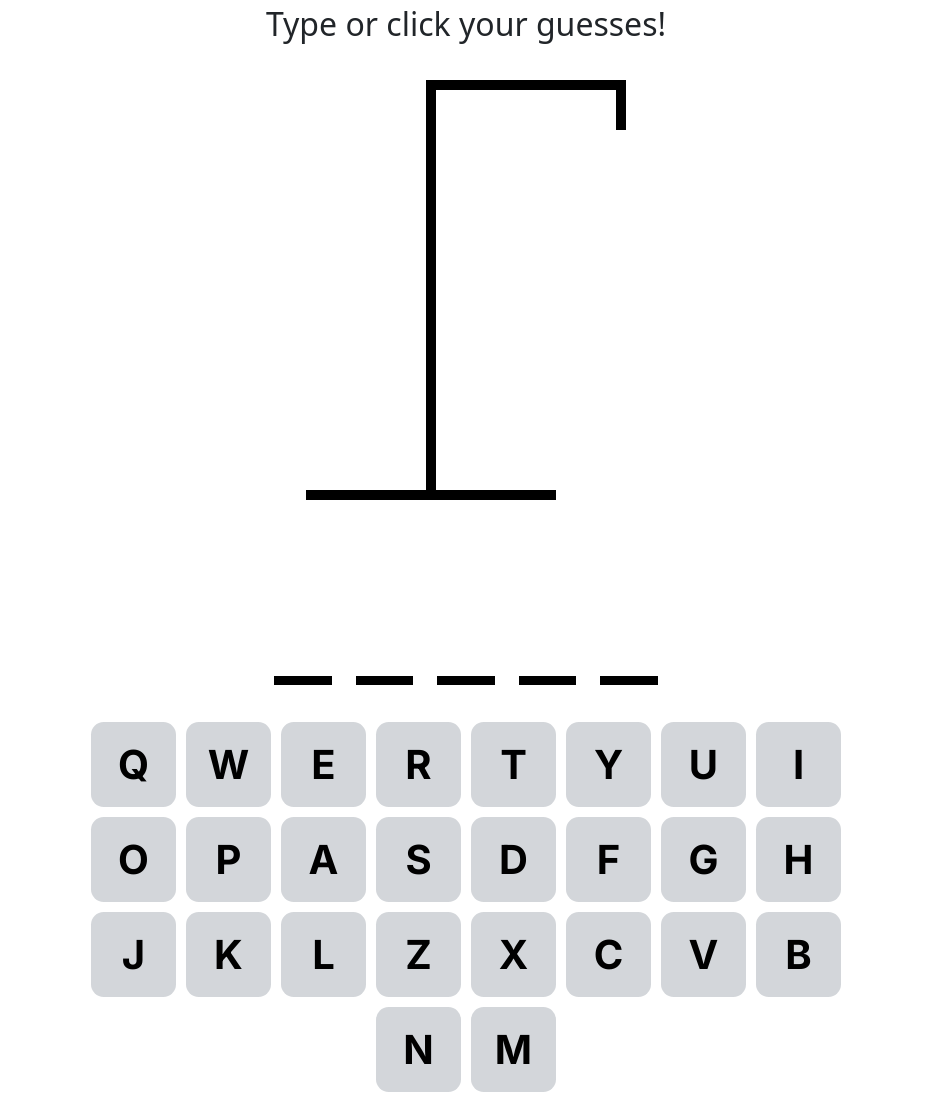
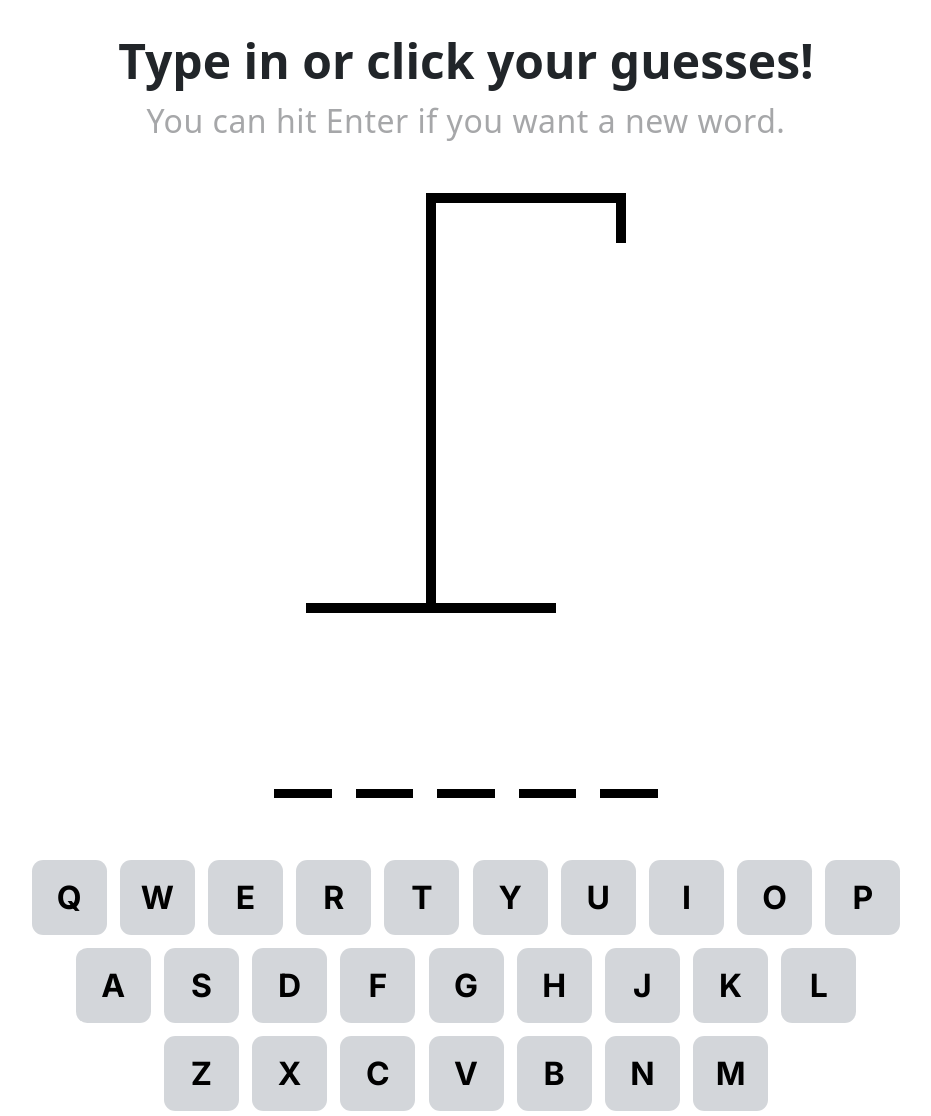
Before and after one commit to philipAvdey/hangman-project, a React (Vite) app: page / in a window 1280 px wide. Shown: the whole page, without its empty margins (174-1105 px from the left). Built offline with nearby package versions, Linux system fonts and the light colour scheme.

Commit message:
Finalized CSS, installed framer motion into project

```diff
--- a/package.json
+++ b/package.json
@@ -11,6 +11,7 @@
   },
   "dependencies": {
     "bootstrap": "^5.3.3",
+    "framer-motion": "^11.2.10",
     "react": "^18.2.0",
     "react-dom": "^18.2.0"
   },
--- a/src/App.scss
+++ b/src/App.scss
@@ -9,11 +9,62 @@
     align-items: center;
 }
 
+.app__lose-win_congrats-button{
+    display: flex;
+    flex-direction: row;
+    gap: 25px;
+}
+
 .app__lose-win{
     margin: 0;
-    padding: 0;
+    padding-top: 25px;
     font-size: 2rem;
     text-align: 'center';
+    justify-content: center;
+    display: flex;
+    flex-direction: column;
+    flex-wrap: nowrap;
+
+    align-items: center;
+
+    button{
+        padding: 10px 25px;
+        border-radius: 15px;
+        border: 2px solid transparent;
+        background-color: var(--secondary-color);
+        color: white;
+        font-family: var(--main-font);
+
+        &:hover{
+            box-shadow: 0 0 15px var(--lightGray-color)
+        }
+        &:active{
+             background-color: var(--secondary-colorDarker);
+
+        }
+    }
+
+}
+
+.app__lose-win_txt{
+    display: flex;
+    flex-direction: column;
+    align-items: center;
+    justify-content: center;
+
+}
+.app__lose-win_txt_header{
+    font-weight: bold;
+    font-size: 3rem;
+    margin: 0;
+
+}
+.app__lose-win_txt_footer{
+    padding-top: 0;
+    font-size: 2rem;
+    color: var(--darkGray-color);
+    letter-spacing: 0.5px;
+
 }
 
 .app__keyboard{
--- a/src/App.tsx
+++ b/src/App.tsx
@@ -79,9 +79,35 @@ function App() {
   return (
     <div className="app">
       <div className="app__lose-win">
-        { (!isWinner && !isLoser) && "Type or click your guesses!" }
-        {isWinner && "Winner!"}
-        {isLoser && "Loser!"}
+        {!isWinner && !isLoser && (
+          <div className="app__lose-win_txt">
+            <p className="app__lose-win_txt_header">
+              Type in or click your guesses!
+            </p>
+            <p className="app__lose-win_txt_footer">
+              You can hit Enter if you want a new word.
+            </p>
+          </div>
+        )}
+        <div className="app__lose-win_congrats-button">
+          {isWinner && <p className="app__lose-win_txt_header">Great job!</p>}
+          {isLoser && <p className="app__lose-win_txt_header">Loser!</p>}
+          {(isWinner || isLoser) && (
+            <button
+              onClick={() => {
+                setGuessedLetters([]);
+                setWordToGuess(getWord());
+              }}
+            >
+              Play Again
+            </button>
+          )}
+        </div>
+        {(isWinner || isLoser) && (
+          <p className="app__lose-win_txt_footer invisible spacer">
+            You can hit Enter if you want a new word.
+          </p>
+        )}
       </div>
       <HangmanDrawing numberOfGuesses={incorrectLetters.length} />
       <HangmanWord
--- a/src/components/HangmanWord/HangmanWord.scss
+++ b/src/components/HangmanWord/HangmanWord.scss
@@ -5,6 +5,7 @@
     font-weight: bold;
     text-transform: uppercase;
     font-family: monospace;
+    margin-bottom: 25px;
 }
 
 .app__word_letter{
@@ -21,7 +22,7 @@
 }
 
 .red{
-    color: red;
+    color: var(--incorrect-color);
 }
 
 .black{
--- a/src/components/Keyboard/Keyboard.scss
+++ b/src/components/Keyboard/Keyboard.scss
@@ -1,24 +1,35 @@
 .app__keyboard{
 
     display: flex;
+    gap: 0.2rem;
     flex-wrap: wrap;
     justify-content: center;
-
+    align-items: center;
 
     // display: grid;
-    // grid-template-columns: repeat(auto-fit, minmax(75px, 1fr));
+    //  grid-template-columns: repeat(auto-fit, minmax(75px, 1fr));
     // gap: 0.5rem;
 
 }
 
+.app__keyboard_row{
+    display: flex;
+    flex-direction: row;
+    gap: 0.2rem;
+    flex: 0 0 10px;
+    justify-content: center;
+    align-items: center;
+
+}
+
 .app__keyboard_key{
-    flex: 0 0 85px;
+    flex: 0 0 75px;
     width: 100%;
     text-transform: uppercase;
     border: 0;
     border-radius: 15%;
     aspect-ratio: 1 / 1;
-    font-size: 2.5rem;
+    font-size: 2rem;
     padding: 0.5rem;
     margin: 5px;
     background: var(--lightGray-color);
--- a/src/components/Keyboard/Keyboard.tsx
+++ b/src/components/Keyboard/Keyboard.tsx
@@ -1,50 +1,28 @@
 import "./Keyboard.scss";
 
-const KEYS = [
-  "q",
-  "w",
-  "e",
-  "r",
-  "t",
-  "y",
-  "u",
-  "i",
-  "o",
-  "p",
-  "a",
-  "s",
-  "d",
-  "f",
-  "g",
-  "h",
-  "j",
-  "k",
-  "l",
-  "z",
-  "x",
-  "c",
-  "v",
-  "b",
-  "n",
-  "m",
-];
+const KEYS_ROW_1 = ["q", "w", "e", "r", "t", "y", "u", "i", "o", "p"];
+
+const KEYS_ROW_2 = ["a", "s", "d", "f", "g", "h", "j", "k", "l"];
+
+const KEYS_ROW_3 = ["z", "x", "c", "v", "b", "n", "m"];
 
 type KeyboardProps = {
   activeLetters: string[];
   inactiveLetters: string[];
   addGuessedLetter: (letter: string) => void;
-  disabled?: boolean
+  disabled?: boolean;
 };
 
 const Keyboard = ({
   activeLetters,
   inactiveLetters,
   addGuessedLetter,
-  disabled = false
+  disabled = false,
 }: KeyboardProps) => {
   return (
     <div className="app__keyboard">
-      {KEYS.map((key) => {
+      <div className="app__keyboard_row">
+        {KEYS_ROW_1.map((key) => {
           const isActive = activeLetters.includes(key);
           const isInactive = inactiveLetters.includes(key);
           return (
@@ -53,14 +31,48 @@ const Keyboard = ({
               className={`app__keyboard_key ${isActive ? "active" : ""}
             ${isInactive ? "inactive" : ""}`}
               key={key}
-            disabled={isInactive || isActive || disabled
-            }
+              disabled={isInactive || isActive || disabled}
             >
               {key}
             </button>
           );
         })}
       </div>
+      <div className="app__keyboard_row">
+        {KEYS_ROW_2.map((key) => {
+          const isActive = activeLetters.includes(key);
+          const isInactive = inactiveLetters.includes(key);
+          return (
+            <button
+              onClick={() => addGuessedLetter(key)}
+              className={`app__keyboard_key ${isActive ? "active" : ""}
+            ${isInactive ? "inactive" : ""}`}
+              key={key}
+              disabled={isInactive || isActive || disabled}
+            >
+              {key}
+            </button>
+          );
+        })}
+      </div>
+      <div className="app__keyboard_row">
+        {KEYS_ROW_3.map((key) => {
+          const isActive = activeLetters.includes(key);
+          const isInactive = inactiveLetters.includes(key);
+          return (
+            <button
+              onClick={() => addGuessedLetter(key)}
+              className={`app__keyboard_key ${isActive ? "active" : ""}
+            ${isInactive ? "inactive" : ""}`}
+              key={key}
+              disabled={isInactive || isActive || disabled}
+            >
+              {key}
+            </button>
+          );
+        })}
+      </div>
+    </div>
   );
 };
 
--- a/src/index.css
+++ b/src/index.css
@@ -4,10 +4,12 @@
 :root {
   --main-font: "Inter", sans-serif;
   --primary-color: #91C8E4;
-  --secondary-color: #4964ed;
+  --secondary-color: #6b82f6;
+  --secondary-colorDarker: #43529c;
   --bg-color: #F6F4EB;
-  --incorrect-color: #FA7070;
+  --incorrect-color: #f84f4f;
   --lightGray-color: #D3D6DA;
+  --darkGray-color: #a6a7a9;
 
 }
 
```
Also changed, not shown: 1 other file (tests, documents, lock files or other folders). Lines whose indentation alone changed are shown as unchanged.
